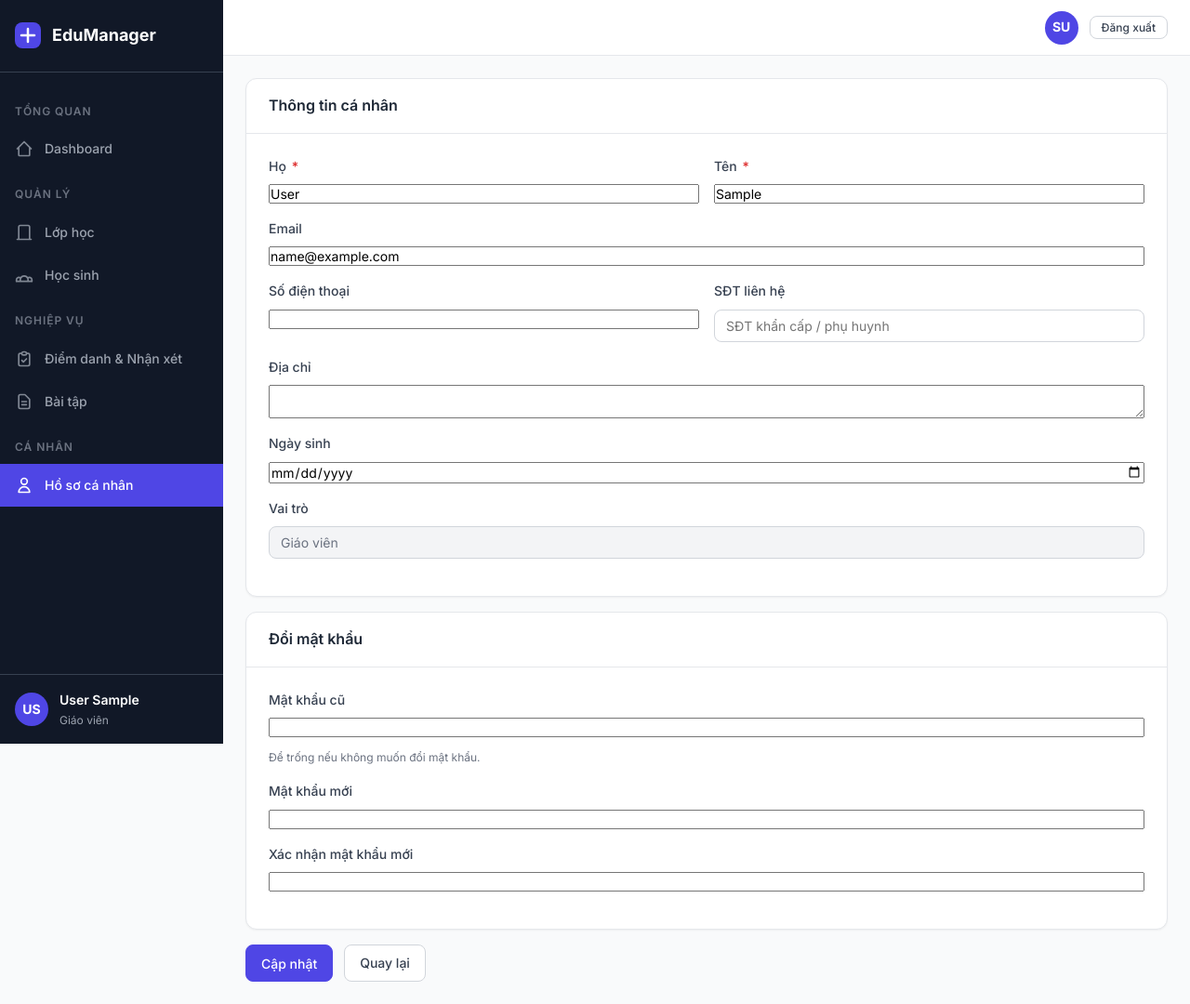
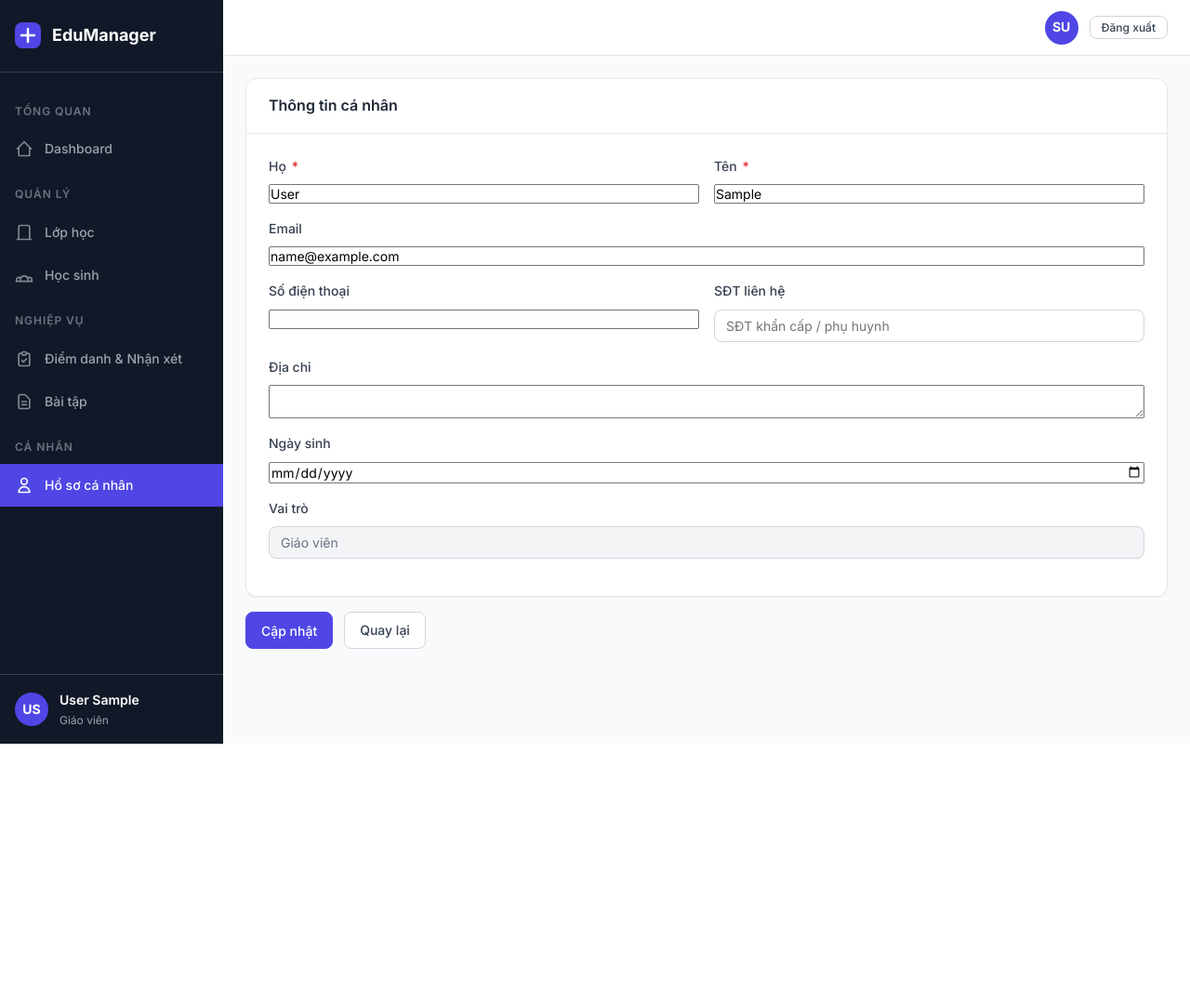
Before and after one commit to ExtraSe7ent/Classroom-Management-System, a Django app: page /profile/ in a window 1280 px wide. Shown: the whole page at 93% size. After the commit the page ends 800 px from the top, so only its background shows below. Run offline with Django 5.2, Linux system fonts and the light colour scheme; the visitor is signed in with stand-in values (Sample User, id 1); data comes from the database, SQL or seed files in the repository.

Commit message:
feat: remove change password section from profile page

```diff
--- a/FrontEnd/templates/components/_profile.html
+++ b/FrontEnd/templates/components/_profile.html
@@ -66,35 +66,6 @@
     </div>
   </div>
 
-  <!-- Card Đổi mật khẩu -->
-  <div class="card">
-    <div class="card-header">
-      <h2 class="card-title">Đổi mật khẩu</h2>
-    </div>
-    <div class="card-body">
-      <form method="post" id="passwordForm" novalidate>
-        {% csrf_token %}
-
-        <div class="form-group">
-          <label class="form-label">Mật khẩu cũ</label>
-          {{ password_form.old_password }}
-          <div class="form-hint" style="margin-top:var(--space-1);">
-            Để trống nếu không muốn đổi mật khẩu.
-          </div>
-        </div>
-
-        <div class="form-group">
-          <label class="form-label">Mật khẩu mới</label>
-          {{ password_form.new_password }}
-        </div>
-
-        <div class="form-group">
-          <label class="form-label">Xác nhận mật khẩu mới</label>
-          {{ password_form.confirm_password }}
-        </div>
-      </form>
-    </div>
-  </div>
 
   <!-- Nút Lưu thay đổi -->
   <div style="display:flex; gap:var(--space-3);">
@@ -126,7 +97,6 @@
   });
 
   const profileForm = document.getElementById('profileForm');
-  const passwordForm = document.getElementById('passwordForm');
 
   profileForm.addEventListener('submit', function (e) {
     e.preventDefault();
@@ -139,57 +109,6 @@
       return;
     }
 
-    const oldPw = passwordForm.querySelector('[name="old_password"]');
-    const newPw = passwordForm.querySelector('[name="new_password"]');
-    const confirmPw = passwordForm.querySelector('[name="confirm_password"]');
-
-    const oldPwVal = oldPw.value;
-    const newPwVal = newPw.value;
-    const confirmPwVal = confirmPw.value;
-
-    // Nếu người dùng có ý định đổi mật khẩu
-    if (oldPwVal || newPwVal || confirmPwVal) {
-      if (!oldPwVal) {
-        showToast('Vui lòng nhập mật khẩu cũ để đổi mật khẩu mới.', 'danger');
-        oldPw.focus();
-        return;
-      }
-      if (!newPwVal) {
-        showToast('Vui lòng nhập mật khẩu mới.', 'danger');
-        newPw.focus();
-        return;
-      }
-
-      // Kiểm tra độ phức tạp: [8;50], ít nhất 1 chữ hoa, 1 số, 1 ký tự đặc biệt
-      const hasUppercase = /[A-Z]/.test(newPwVal);
-      const hasNumber = /[0-9]/.test(newPwVal);
-      const hasSpecial = /[^A-Za-z0-9]/.test(newPwVal);
-
-      if (newPwVal.length < 8 || newPwVal.length > 50 || !hasUppercase || !hasNumber || !hasSpecial) {
-        showToast('Mật khẩu mới từ 8-50 ký tự, chứa ít nhất 1 chữ hoa, số và ký tự đặc biệt.', 'danger');
-        newPw.focus();
-        return;
-      }
-
-      if (newPwVal !== confirmPwVal) {
-        showToast('Lỗi nhập liệu/Xác nhận mật khẩu mới không trùng khớp.', 'danger');
-        confirmPw.focus();
-        return;
-      }
-    }
-
-    const oldPwClone = oldPw.cloneNode(true);
-    const newPwClone = newPw.cloneNode(true);
-    const confirmPwClone = confirmPw.cloneNode(true);
-
-    oldPwClone.value = oldPwVal;
-    newPwClone.value = newPwVal;
-    confirmPwClone.value = confirmPwVal;
-
-    profileForm.appendChild(oldPwClone);
-    profileForm.appendChild(newPwClone);
-    profileForm.appendChild(confirmPwClone);
-
     profileForm.submit();
   });
 </script>
```
